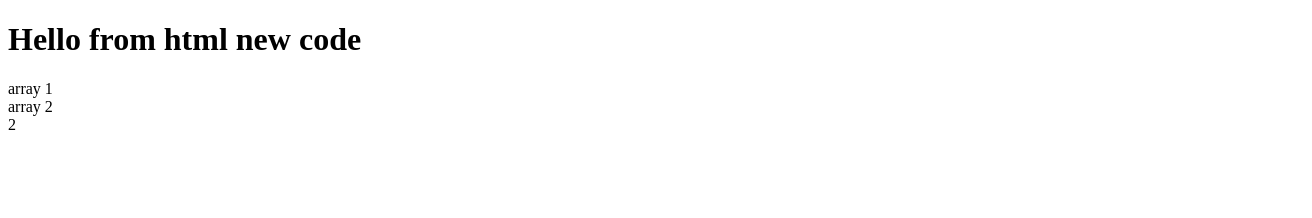
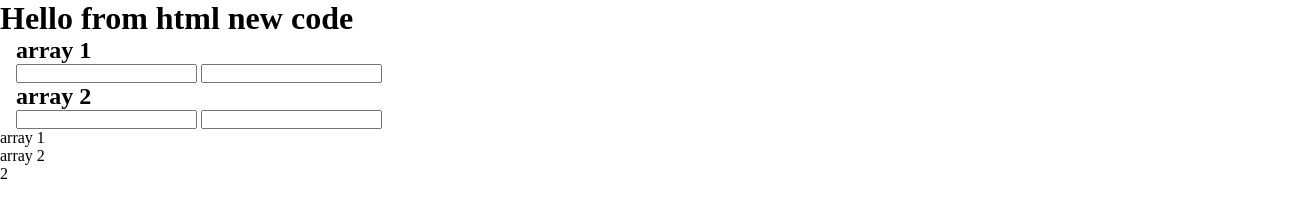
Before and after one commit to Sachinrajput76/arrayComparision, a plain HTML site: page index.html in a window 1280 px wide. Shown: the whole page, 1312 px wide, since content can reach past the window. Drawn offline with Linux system fonts and the light colour scheme.

Commit message:
29 jan added input and some css

```diff
--- a/index.html
+++ b/index.html
@@ -1,17 +1,32 @@
 <!DOCTYPE html>
 <html lang="en">
   <head>
-    <meta charset="UTF-8">
-    <meta name="viewport" content="width=device-width, initial-scale=1.0">
-    <meta http-equiv="X-UA-Compatible" content="ie=edge">
+    <meta charset="UTF-8" />
+    <meta name="viewport" content="width=device-width, initial-scale=1.0" />
+    <meta http-equiv="X-UA-Compatible" content="ie=edge" />
     <title>HTML 5 Boilerplate</title>
-    <link rel="stylesheet" href="style.css">
+    <link rel="stylesheet" href="style.css" />
   </head>
   <body>
-      <h1>Hello from html new code</h1>
-      <div id="array1"></div>
-      <div id="array2"></div>
-      <div id="result"></div>
-	<script src="script.js"></script>
+    <h1>Hello from html new code</h1>
+    <form>
+      <div class="grid grid-cols-2">
+        <div class="">
+          <h2>array 1</h2>
+          <input id="input1" type="text" />
+          <input id="input2" type="text" />
+        </div>
+        <div class="">
+          <h2>array 2</h2>
+
+          <input id="input3" type="text" />
+          <input id="input4" type="text" />
+        </div>
+      </div>
+    </form>
+    <div id="array1"></div>
+    <div id="array2"></div>
+    <div id="result"></div>
+    <script src="script.js"></script>
   </body>
 </html>
--- a/script.js
+++ b/script.js
@@ -1,5 +1,8 @@
 const div1 = document.getElementById("array1").innerHTML = "array 1"
 const div2 = document.getElementById("array2").innerHTML = "array 2"
+const input1 = document.getElementById("input1")
+const input2 = document.getElementById("input2")
+
 let resultDiv = document.getElementById("result")
 resultDiv.innerHTML = 'result'
 
--- a/style.css
+++ b/style.css
@@ -0,0 +1,8 @@
+*{
+    margin: 0;
+    padding: 0;
+}
+.grid{
+    width: 100%;
+    padding: 0px 16px;
+}
```
